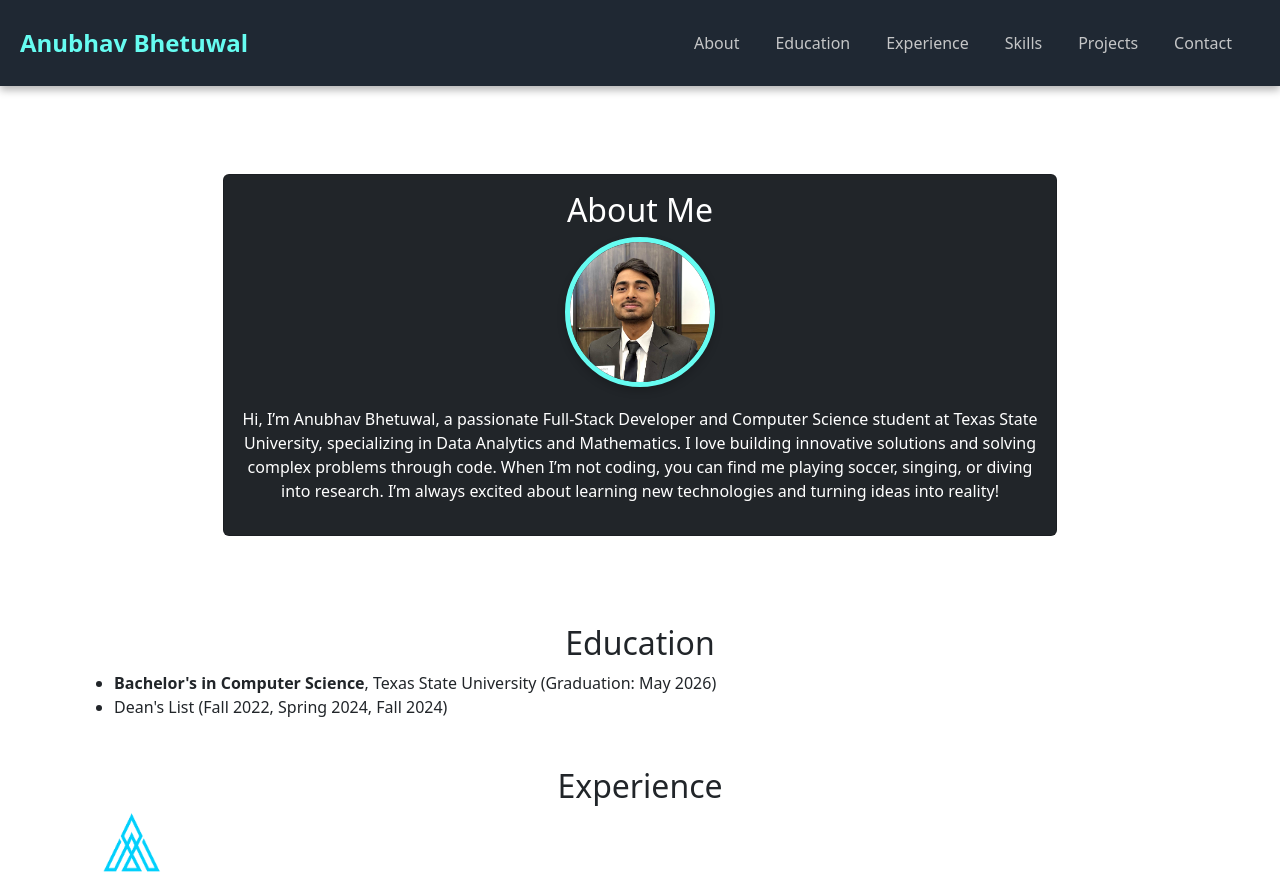
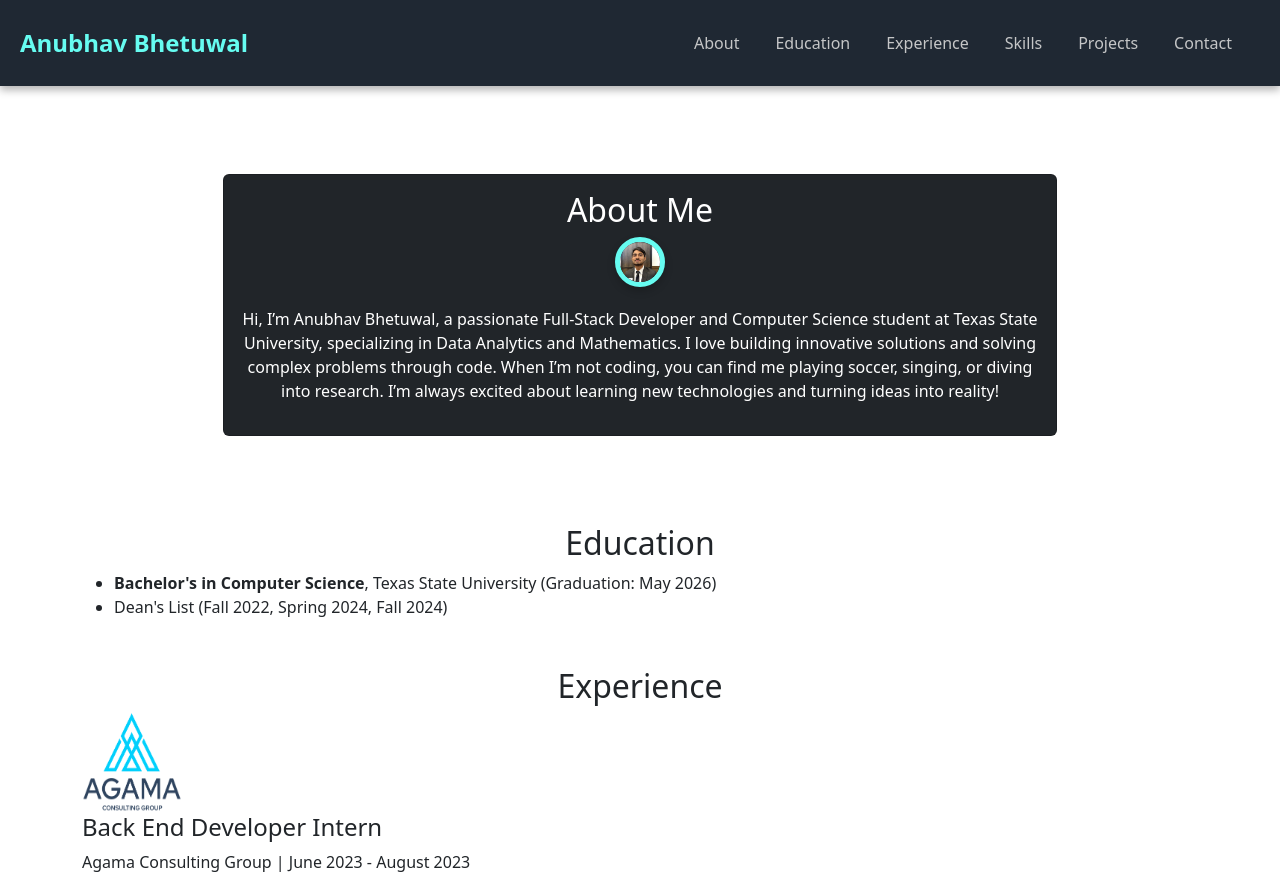
Before and after one commit to abhetu/Myportfolio, a plain HTML site: page index.html in a window 1280 px wide. Shown: the top 877 px of the page. Drawn offline with nearby package versions, Linux system fonts and the light colour scheme.

Commit message:
Updated styles.css

```diff
--- a/css/styles.css
+++ b/css/styles.css
@@ -55,8 +55,8 @@ h2 {
 .about-image {
     border-radius: 50%;
     border: 5px solid #66FCF1; /* Add a soft border around the image */
-    width: 150px; /* Larger, eye-catching size */
-    height: 150px;
+    width: 50px; /* Larger, eye-catching size */
+    height: 50px;
     object-fit: cover;
     margin-bottom: 20px;
     box-shadow: 0 4px 8px rgba(0, 0, 0, 0.2);
```
